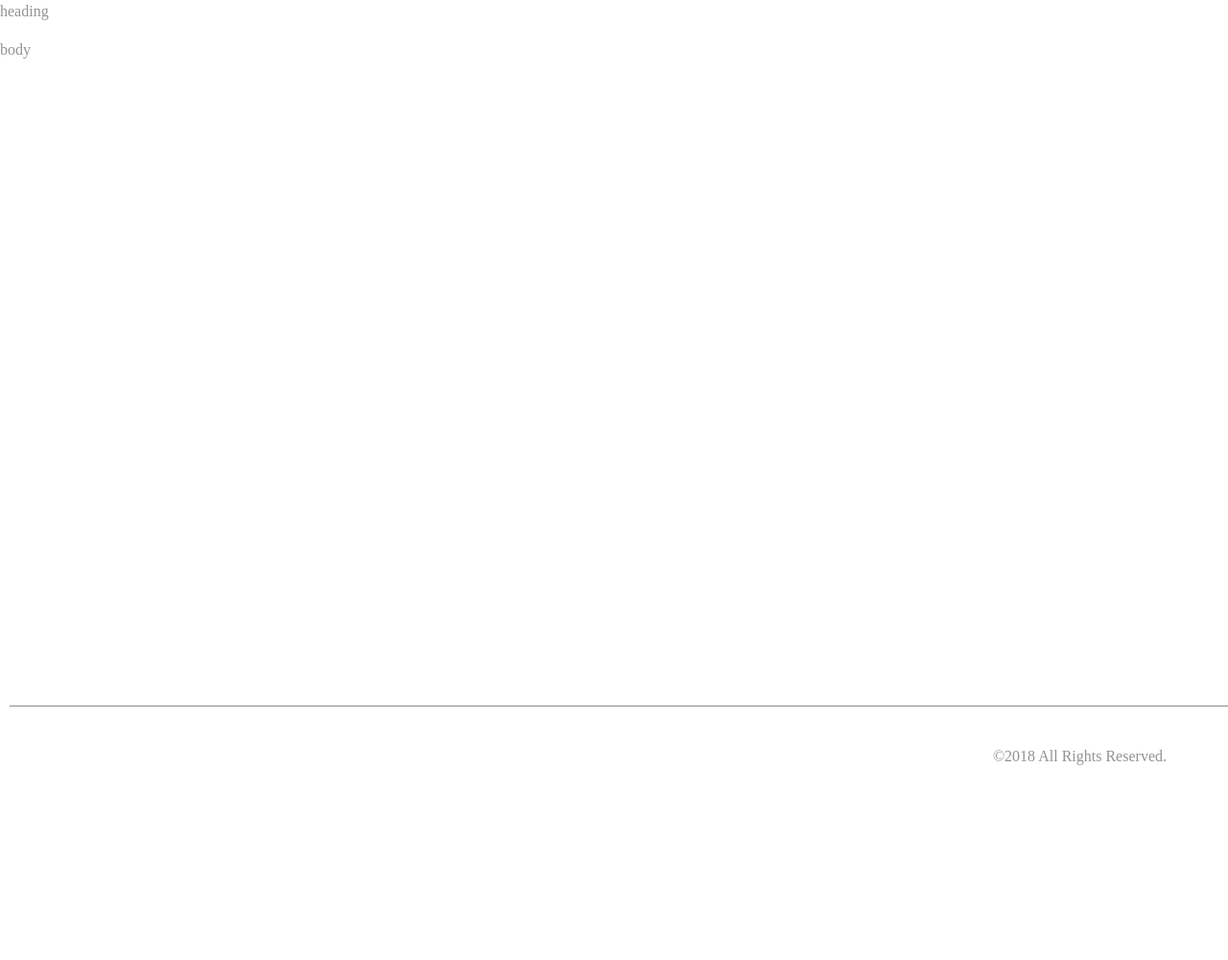
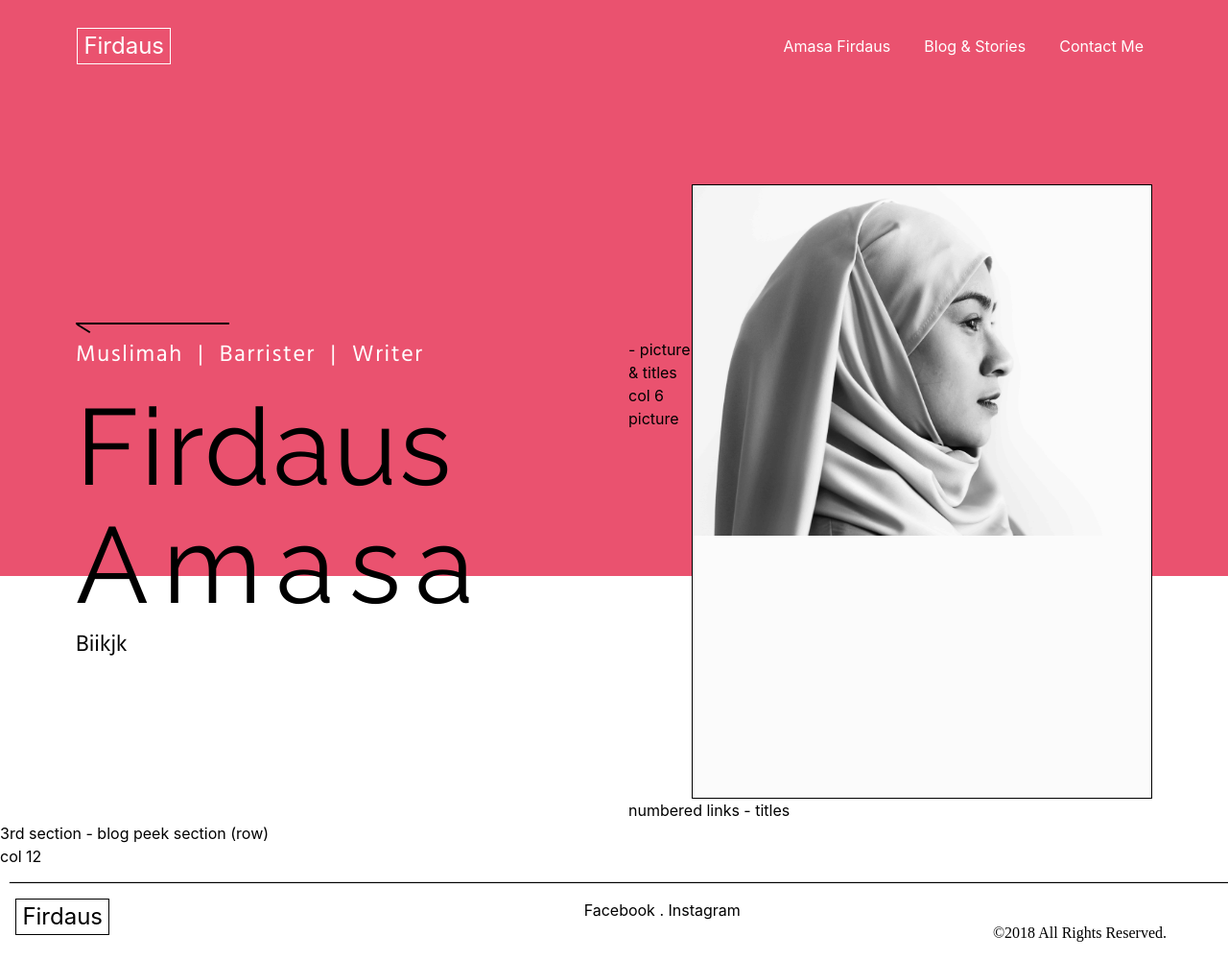
Before and after one commit to jattoabdul/amasafirdaus-website, a React app: page / in a window 1280 px wide. Shown: the whole page at 96% size. Before the commit the page ends 816 px from the top, so only its background shows below. Built offline with nearby package versions, Linux system fonts and the light colour scheme.

Commit message:
add home page header section with nav, proffesional titles and full name and picture

```diff
--- a/src/components/Home/Home.js
+++ b/src/components/Home/Home.js
@@ -4,23 +4,69 @@ import './Home.scss';
 import { Navigation } from '../Partials/Navigation';
 import { Footer } from '../Partials/Footer';
 import { Pagination } from '../Partials/Pagination';
+import firdauz from '../../assets/firdauz.jpg';
 import {
     InputGroup,
     Input,
-    Label
+    Label,
+    Container,
+    Row,
+    Col
 } from 'reactstrap';
 import {
     fetchBlogPeek
   } from '../../actions/homeAction';
 
 class Home extends Component {
+    constructor(props) {
+        super(props);
+
+        this.state = {
+            isNavDropdownOpen: false
+        };
+    }
+
+    toggleHamburgerNav = () => {
+        this.setState({
+            isNavDropdownOpen: !this.state.isNavDropdownOpen
+        });
+    }
 
     render() {
 
         return [
             <div className="Home">
-                <p>heading</p>
-                <p>body</p>
+                <header>
+                    <Navigation
+                        isOpen={this.state.isNavDropdownOpen}
+                        toggle={this.toggleHamburgerNav}
+                    />
+                </header>
+                <section className="me">
+                    <Row className="jump1">
+                        <Col md="6">
+                            <p className="flow-text professional-titles">
+                                Muslimah | Barrister | Writer
+                            </p>
+                            <h1 className="my-name">Firdaus <br/> <span>Amasa</span> </h1>
+                            <h4>Biikjk</h4>
+                        </Col>
+                        <Col md="6">
+                            <div className="my-picture-container">
+                                <img src={firdauz} alt="firdaus profile dp"/>
+                            </div>
+                            - picture & titles col 6 <br/>
+                            picture <br/>
+                            numbered links - titles
+                        </Col>
+                    </Row>
+                </section>
+                <section>
+                    3rd section - blog peek section (row)
+                    <div>
+                        col 12
+                    </div>
+                </section>
             </div>,
             <Footer />
         ];
--- a/src/components/Home/Home.scss
+++ b/src/components/Home/Home.scss
@@ -1,8 +1,7 @@
 @import '../../globals/styles/base';
 
 .Home {
-    font-family: "DINPro-Regular";
-    color: $andela-grey-text;
+    color: $black;
     min-height: 100%;
     margin: 0 0 -5rem 0;
 
@@ -11,5 +10,63 @@
         display: block;
         height: 5rem;
     }
-
+    header {
+        height: 75vh;
+        // max-height: 30rem;
+        background: $pink;
+    }
+    .jump1 {
+        margin: -15.5rem auto 0;
+        width: 90%;
+        .professional-titles {
+            color: white;
+            font-size: 1.5rem;
+            letter-spacing: 0.1rem;
+            word-spacing: 0.5rem;
+            position: relative;
+            &::before {
+                content: ' ';
+                position: absolute;
+                top: -1rem;
+                left: 0;
+                width: 10rem;
+                height: 2px;
+                background: $black;
+            }
+            &::after {
+                content: '';
+                position: absolute;
+                top: -0.7rem;
+                left: 0;
+                width: 1rem;
+                height: 2px;
+                background-color: $black;
+                transform: rotate(32deg);
+            }
+        }
+        .my-name {
+            font-size: 7rem;
+            line-height: 110%;
+            letter-spacing: 2px;
+            font-family: 'Raleway', -apple-system, BlinkMacSystemFont, 'Segoe UI', Roboto, Oxygen, Ubuntu, Cantarell, 'Open Sans', 'Helvetica Neue', sans-serif;
+            span {
+                letter-spacing: 15px;
+            }
+        }
+        .my-picture-container {
+            width: 30rem;
+            height: 40rem;
+            margin-top: -10rem;
+            background: $offwhite;
+            border: 1px solid $black;
+            float: right;
+            clear: left;
+            img {
+                max-width: 100%;
+            }
+        }
+        .col-md-6:first-child {
+            font-family: 'Hind', -apple-system, BlinkMacSystemFont, 'Segoe UI', Roboto, Oxygen, Ubuntu, Cantarell, 'Open Sans', 'Helvetica Neue', sans-serif
+        }
+    }
 }
--- a/src/components/Partials/Footer/Footer.js
+++ b/src/components/Partials/Footer/Footer.js
@@ -6,7 +6,10 @@ const Footer = props => {
     return (
         <footer className="Footer">
             <div className="footer-logo">
-                <div className="footer-logo-bg"></div>
+                <div className="footer-logo-bg">Firdaus</div>
+            </div>
+            <div className="footer-socials">
+                <span>Facebook</span> . <span>Instagram</span>
             </div>
             <div className="footer-copyright">
                 <span>©2018 All Rights Reserved.</span>
--- a/src/components/Partials/Footer/Footer.scss
+++ b/src/components/Partials/Footer/Footer.scss
@@ -1,31 +1,27 @@
 @import '../../../globals/styles/base';
 
 .Footer {
-    background-color: $andela-white;
+    background-color: $white;
     height: 5rem;
     overflow: hidden;
     display: flex;
     flex-flow: row wrap;
     justify-content: space-between;
     padding: 1rem 1rem 0 1rem;
-    color: $andela-grey-text;
+    color: $black;
     margin-top: 1rem;
-    box-shadow: 10px -1px 1px 0px $andela-grey-text;
+    box-shadow: 10px -1px 1px 0px $black;
     z-index: 1;
+    color: $black;
 
     .footer-logo {
         display: inline-block;
         order: 0;
 
         .footer-logo-bg {
-            /* background-image: url("../../../assets/a-logo.png"); */
-            background-size: contain;
-            background-repeat: no-repeat;
-            background-position-y: center;
-            width: 8rem;
-            height: 100%;
-            margin-left: 2rem;
-            line-height: 2rem;
+            padding: 0 0.4rem;
+            font-size: 1.5rem;
+            border: 1px solid $black;
 
             @include smm {
                 margin-left: 1rem;
@@ -34,9 +30,14 @@
         }
     }
 
+    .footer-socials {
+        display: inline-block;
+        order: 1;
+    }
+
     .footer-copyright {
         display: inline-block;
-        order: 1;
+        order: 2;
         margin-right: 2rem;
         padding: 1rem;
         font-family: "DINPro-Light";
--- a/src/components/Partials/Navigation/Navigation.js
+++ b/src/components/Partials/Navigation/Navigation.js
@@ -3,12 +3,10 @@ import {
     Navbar,
     NavbarToggler,
     NavbarBrand,
-    // Collapse,
-    // Nav,
-    // UncontrolledDropdown,
-    // DropdownToggle,
-    // DropdownMenu,
-    // DropdownItem
+    Collapse,
+    Nav,
+    NavItem,
+    NavLink
 } from 'reactstrap';
 import './Navigation.scss';
 
@@ -16,29 +14,24 @@ import './Navigation.scss';
 const Navigation = props => {
     return (
         <div className="Navigation">
-            <Navbar color="white" light expand="md">
+            <Navbar className="top-nav" light expand="md">
                 <NavbarBrand href="/">
-                    <div className="navigation-logo"></div>
+                    <div className="navigation-logo">Firdaus</div>
                 </NavbarBrand>
                 <NavbarToggler onClick={props.toggle} />
-                {/**<Collapse isOpen={props.isOpen} navbar>
+                <Collapse isOpen={props.isOpen} navbar>
                     <Nav className="ml-auto" navbar>
-                        <UncontrolledDropdown nav inNavbar>
-                            <DropdownToggle nav caret>
-                                <span className="avatar"><img src="http://via.placeholder.com/50x50" className="rounded" alt="user avatar"/></span> Aminujatto Abdulqahhar
-                            </DropdownToggle>
-                            <DropdownMenu right>
-                            <DropdownItem>
-                                Guest History
-                            </DropdownItem>
-                            <DropdownItem divider />
-                            <DropdownItem>
-                                Log Out
-                            </DropdownItem>
-                            </DropdownMenu>
-                        </UncontrolledDropdown>
+                        <NavItem>
+                            <NavLink href="/">Amasa Firdaus</NavLink>
+                        </NavItem>
+                        <NavItem>
+                            <NavLink href="/blog">Blog & Stories</NavLink>
+                        </NavItem>
+                        <NavItem>
+                            <NavLink href="/contact">Contact Me</NavLink>
+                        </NavItem>
                     </Nav>
-    </Collapse>**/}
+                </Collapse>
             </Navbar>
         </div>
     );
--- a/src/components/Partials/Navigation/Navigation.scss
+++ b/src/components/Partials/Navigation/Navigation.scss
@@ -1,17 +1,18 @@
 @import '../../../globals/styles/base';
 
 .Navigation {
-    color: $andela-grey-text;
-
+    color: $white;
+    .top-nav {
+        width: 90%;
+        padding-top: 1.5rem;
+        margin: auto;
+        background: transparent;
         .navigation-logo {
             display: inline-block;
-        /* background-image: url("../../../assets/a-logo.png"); */
-        background-size: contain;
-        background-repeat: no-repeat;
-        background-position-y: center;
-        width: 10rem;
-        height: 3rem;
-        line-height: 2rem;
+            padding: 0 0.4rem;
+            font-size: 1.5rem;
+            color: $white;
+            border: 1px solid $white;
 
             @include smm {
                 margin-bottom: 1rem;
@@ -20,6 +21,9 @@
         }
         li.nav-item {
             margin-left: 1.2rem;
+            .nav-link {
+                color: $white;
+            }
 
             @include smm {
                 margin-left: 0;
@@ -28,12 +32,13 @@
         }
         .dropdown-divider {
             @include smm {
-            border-top: 1px solid #fff;
+                border-top: 1px solid $white;
             }
         }
         .dropdown-menu {
             @include smm {
-            border: 1px solid #fff;
+                border: 1px solid $white;
             }
         }
     }
+}
--- a/src/globals/styles/base.scss
+++ b/src/globals/styles/base.scss
@@ -1,4 +1,5 @@
-@import url("https://fonts.googleapis.com/css?family=Josefin+Sans:100,300,400,600,700");
+// @import url("https://fonts.googleapis.com/css?family=Josefin+Sans:100,300,400,600,700");
+@import url('https://fonts.googleapis.com/css?family=Raleway|Hind:300,400');
 
 @import 'partials/variables';
 @import 'partials/mixins';
@@ -17,6 +18,6 @@ html {
 body {
   margin: 0;
   padding: 0;
-  font-family: "DINPro-Regular", "Josefin Sans", sans-serif;
+  font-family: 'Hind', 'Segoe UI', Tahoma, Geneva, Verdana, sans-serif;
   height: 100%;
 }
--- a/src/globals/styles/partials/_variables.scss
+++ b/src/globals/styles/partials/_variables.scss
@@ -1,14 +1,16 @@
 /* COLOURS */
-$andela-blue: #3359DE;
-$light-andela-blue: #4549c261;
-$lighter-andela-blue: #4549c2cf;
-$andela-grey: #525252;
-$andela-grey-light: #6c757d;
-$andela-border-grey-light: #b5afaf69;
-$andela-grey-text: #949292;
-$andela-white: #ffffff;
-$andela-black: #000000;
+
+/* HEX */
 $search-input-border-color: #ced4da;
+$offwhite: #fbfbfb;
+
+/* RGB */
+$pink: rgba(234, 82, 111, 1);
+$cream: rgba(247, 247, 255, 1);
+$cyan: rgba(35, 181, 211, 1);
+$black: rgba(0, 0, 0, 1);
+$white: rgba(255, 255, 255, 1);
+
 $andela-black-rgba: rgba(0, 0, 0, 0.3);
 $andela-boxshadow-rgba-black: rgba(199,218,255,0.5);
 
```
Also changed, not shown: src/components/Auth/Login.scss (+5 -5 lines), src/assets/firdauz.jpg (added). Lines whose indentation alone changed are shown as unchanged.
